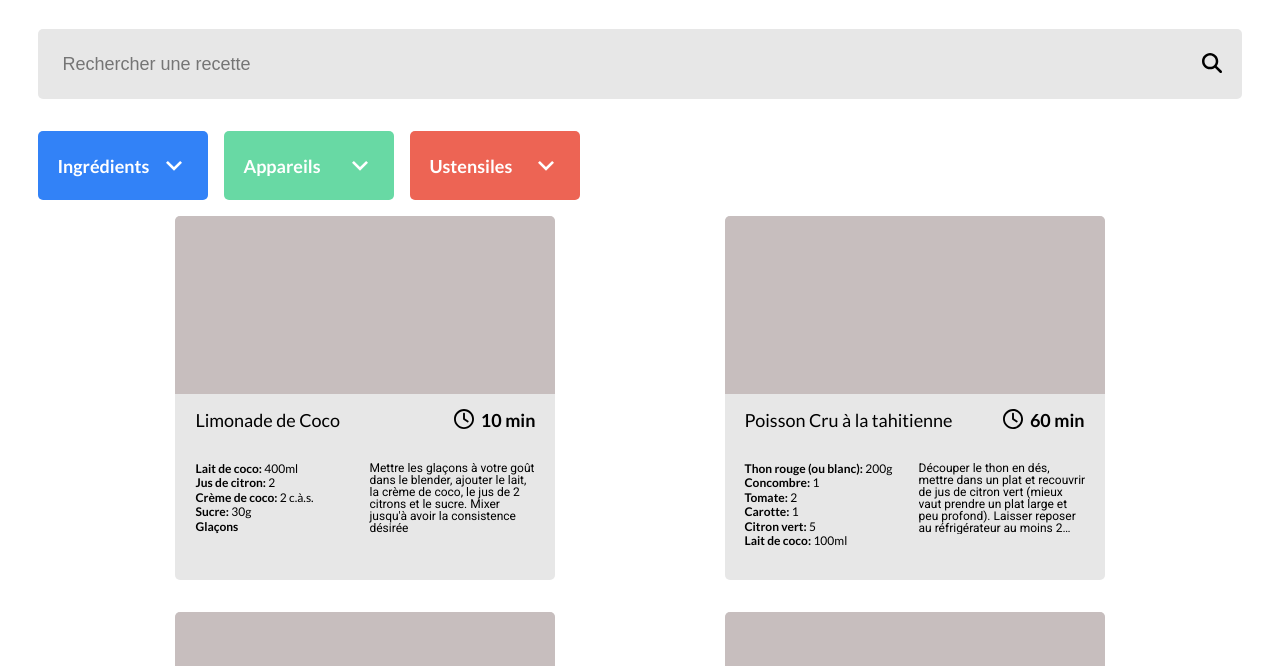
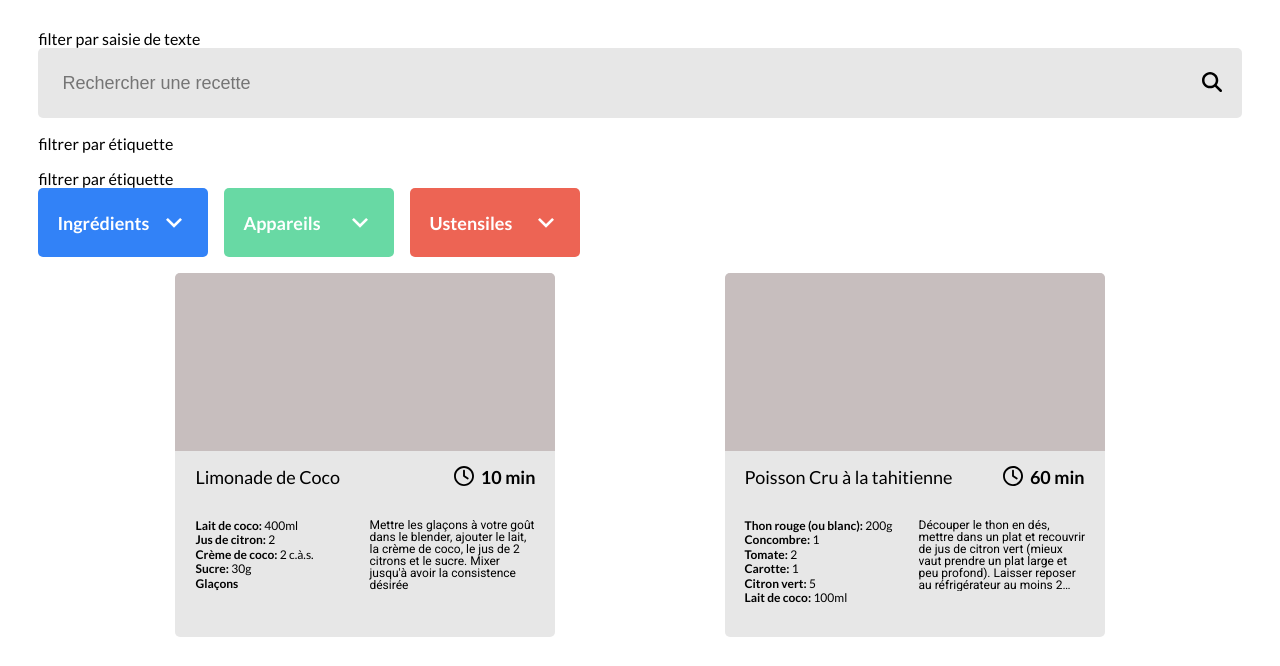
Before and after one commit to taylorfullstack/P7_TAYLOR_Heather, a website with bundled scripts: page index.html in a window 1280 px wide. Shown: the part 113-779 px from the top of the page. Built offline with nearby package versions, Linux system fonts and the light colour scheme.

Commit message:
feat(index.html): ♿️ update aria and add legends to fieldsets

```diff
--- a/index.html
+++ b/index.html
@@ -16,19 +16,26 @@
     <main>
       <form aria-label="Filtrer les recettes" id="form">
         <fieldset id="searchBar" class="searchBar" aria-label="filter par saisie de texte">
+          <legend>filter par saisie de texte</legend>
           <label aria-hidden="false" for="searchInput">Rechercher une recette</label>
           <input id="searchInput" type="text" name="searchInput" placeholder="Rechercher une recette">
-          <button type="button">
+          <button type="button" disabled aria-hidden="true">
             <img src="assets/search_icon.svg" alt="recherche" width="20" height="20">
           </button>
         </fieldset>
         <div id="searchError" data-search-error-visible="false">Veuillez saisir un mot ou une phrase.</div>
-        <fieldset id="tagSection" class="tagSection" aria-label="étiquettes actives">
-          <menu id="tagMenu" aria-live="polite"></menu>
+        <fieldset id="tagSection" class="tagSection">
+          <legend>filtrer par étiquette</legend>
+          <menu id="tagMenu" aria-live="polite" aria-label="étiquettes actives"></menu>
         </fieldset>
         <fieldset aria-label="filtrer par étiquette">
-          <menu id="dropdownMenu" class="dropdownMenu" tabindex="0">
-            <li id="dropdownIngredients" class="dropdownListItem backgroundColor--1">
+          <legend>filtrer par étiquette</legend>
+          <div id="dropdownMenu" class="dropdownMenu">
+            <div id="dropdownIngredients" class="dropdownListItem backgroundColor--1" role="combobox"
+            aria-expanded="false" aria-haspopup="listbox" aria-label="filter par ingrédient">
+              <label for="ingredientsInput">
+                <span id="labelIngredients" class="textShadow--1">Ingrédients</span>
+              </label>
               <input
                 tabindex="0"
                 type="text"
@@ -36,20 +43,19 @@
                 data-dropdown-input="ingredient"
                 placeholder="Rechercher un ingrédient"
                 size="22"
-                role="combobox"
-                aria-expanded="false"
                 aria-controls="menuIngredients"
                 aria-autocomplete="list">
-              <label for="ingredientsInput">
-                <span id="labelIngredients">Ingrédients</span>
-              </label>
               <img src="assets/arrow_down.svg" width="16" height="16" alt="">
               <menu
                 id="menuIngredients" role="listbox" class="listbox" aria-multiselectable="true"
                 aria-live="polite" aria-labelledby="labelIngredients" aria-expanded="false">
               </menu>
-            </li>
-            <li id="dropdownAppliances" class="dropdownListItem backgroundColor--2">
+            </div>
+            <div id="dropdownAppliances" class="dropdownListItem backgroundColor--2" role="combobox"
+            aria-expanded="false" aria-haspopup="listbox" aria-label="filter par appareil">
+              <label for="appliancesInput">
+                <span id="labelAppliances" class="textShadow--2">Appareils</span>
+              </label>
               <input
                 tabindex="0"
                 type="text"
@@ -57,20 +63,19 @@
                 data-dropdown-input="appliance"
                 placeholder="Rechercher un appareil"
                 size="22"
-                role="combobox"
-                aria-expanded="false"
                 aria-controls="menuAppliances"
                 aria-autocomplete="list">
-              <label for="appliancesInput">
-                <span id="labelAppliances">Appareils</span>
-              </label>
               <img src="assets/arrow_down.svg" width="16" height="16" alt="">
               <menu
               id="menuAppliances" role="listbox" class="listbox" aria-multiselectable="true"
               aria-live="polite" aria-labelledby="labelAppliances" aria-expanded="false">
               </menu>
-            </li>
-            <li id="dropdownUtensils" class="dropdownListItem backgroundColor--3">
+            </div>
+            <div id="dropdownUtensils" class="dropdownListItem backgroundColor--3"  role="combobox"
+            aria-expanded="false" aria-haspopup="listbox" aria-label="filter par ustensile">
+              <label for="utensilsInput">
+                <span id="labelUtensils" class="textShadow--3">Ustensiles</span>
+              </label>
               <input
                 tabindex="0"
                 type="text"
@@ -78,20 +83,15 @@
                 data-dropdown-input="utensil"
                 placeholder="Rechercher un ustensile"
                 size="22"
-                role="combobox"
-                aria-expanded="false"
                 aria-controls="menuUtensils"
                 aria-autocomplete="list">
-              <label for="utensilsInput">
-                <span id="labelUtensils">Ustensiles</span>
-              </label>
               <img src="assets/arrow_down.svg" width="16" height="16" alt="">
               <menu
                 id="menuUtensils" role="listbox" class="listbox" aria-multiselectable="true"
                 aria-live="polite" aria-labelledby="labelUtensils" aria-expanded="false">
               </menu>
-            </li>
-          </menu>
+            </div>
+          </div>
         </fieldset>
       </form>
       <output aria-label="Recettes filtrées" id="recipesOutput" name="recipesOutput" form="form" aria-live="polite" data-recipes-section>
```
